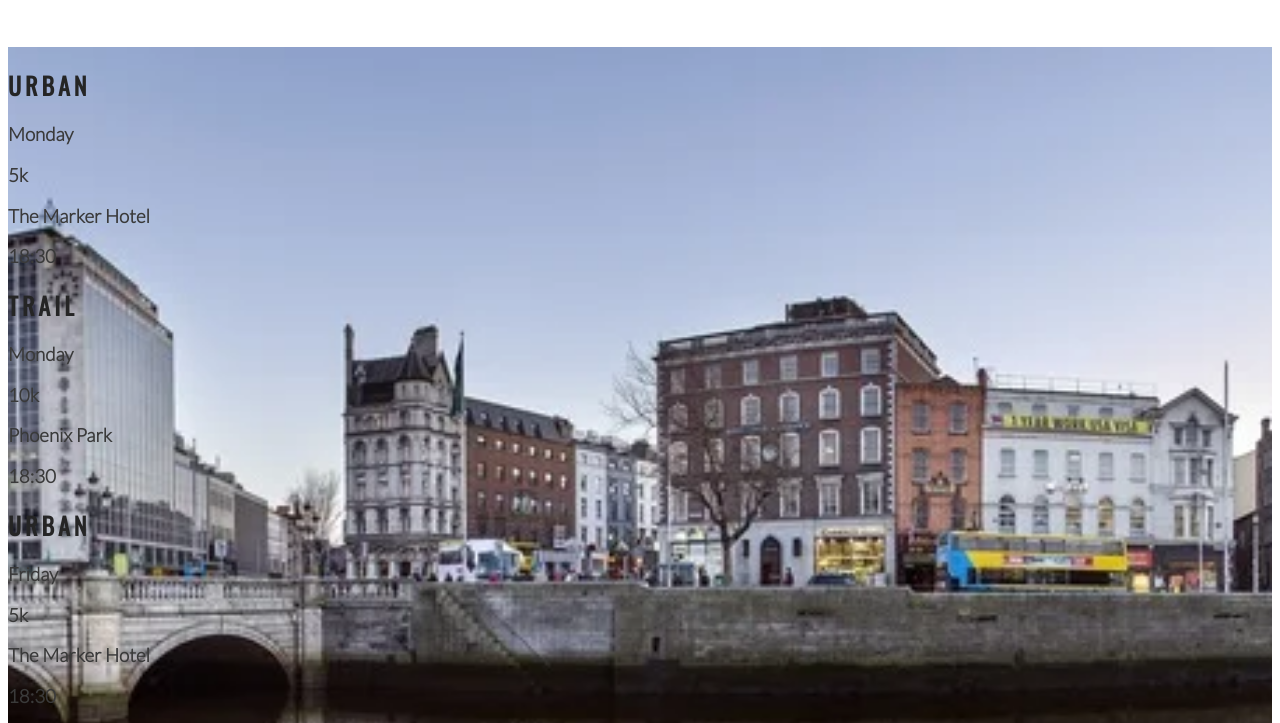
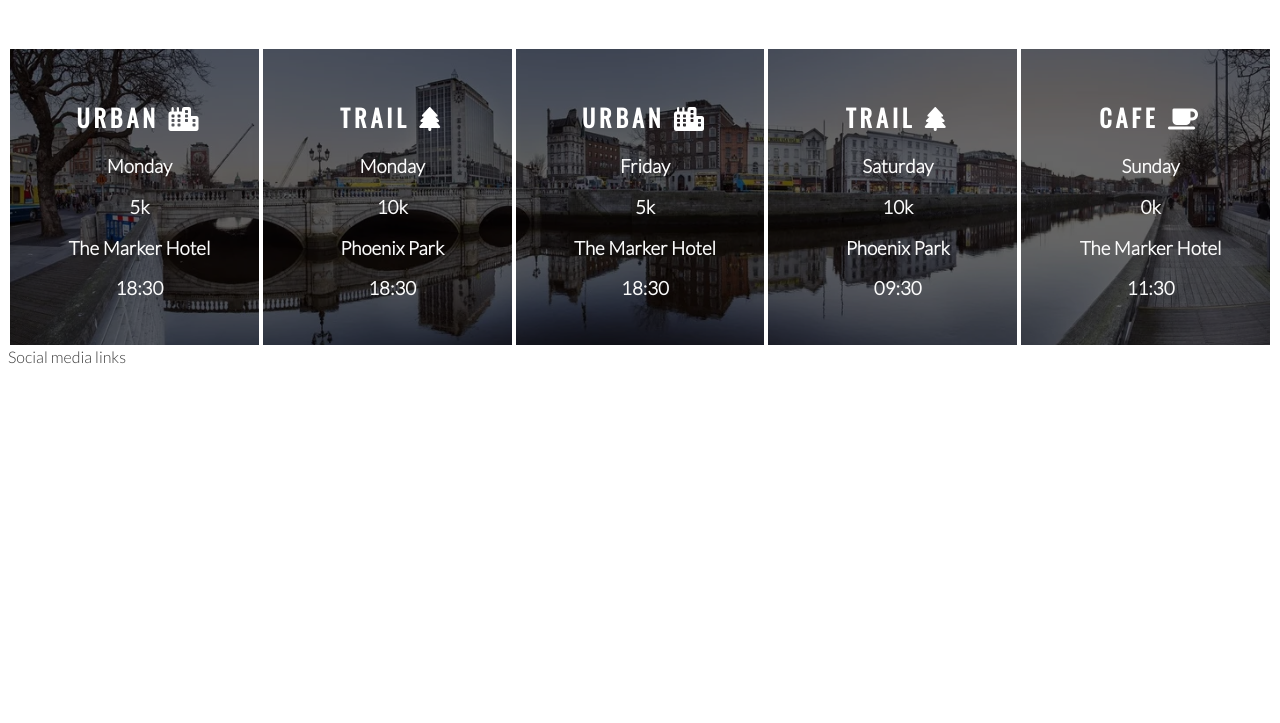
Before and after one commit to fatimamahate/love-running, a plain HTML site: page index.html in a window 1280 px wide. Shown: the part 1337-2060 px from the top of the page. After the commit the page ends 1711 px from the top, so only its background shows below. Drawn offline with nearby package versions, Linux system fonts and the light colour scheme.

Commit message:
Add times panels and style icons

```diff
--- a/assets/css/style.css
+++ b/assets/css/style.css
@@ -186,5 +186,21 @@ hr{
     background-position: center;
     width: 100%;
     overflow:hidden;
+}
+
+#times div {
+    color:#fafafa;
+    background-color:rgba(0,0,0,.6);
+    width:20%;
+    height:300px;
+    float:left;
+    padding:30px 0 0 10px;
+    text-align: center;
+    border:2px solid white;
+    box-sizing: border-box;
 
 }
+
+#times h2{
+    color: white;
+}
--- a/index.html
+++ b/index.html
@@ -98,6 +98,7 @@
         <div>
             <h2>
                 Urban
+                <i class="fa-solid fa-city"></i>
             </h2>
             <h3>Monday</h3>
             <h3>5k</h3>
@@ -107,6 +108,7 @@
         <div>
             <h2>
                 Trail
+                <i class="fa-solid fa-tree"></i>
             </h2>
             <h3>Monday</h3>
             <h3>10k</h3>
@@ -116,6 +118,7 @@
         <div>
             <h2>
                 Urban
+                <i class="fa-solid fa-city"></i>
             </h2>
             <h3>Friday</h3>
             <h3>5k</h3>
@@ -125,6 +128,7 @@
         <div>
             <h2>
                 Trail
+                <i class="fa-solid fa-tree"></i>
             </h2>
             <h3>Saturday</h3>
             <h3>10k</h3>
@@ -134,6 +138,7 @@
         <div>
             <h2>
                 Cafe
+                <i class="fa-solid fa-mug-saucer"></i>
             </h2>
             <h3>Sunday</h3>
             <h3>0k</h3>
```
